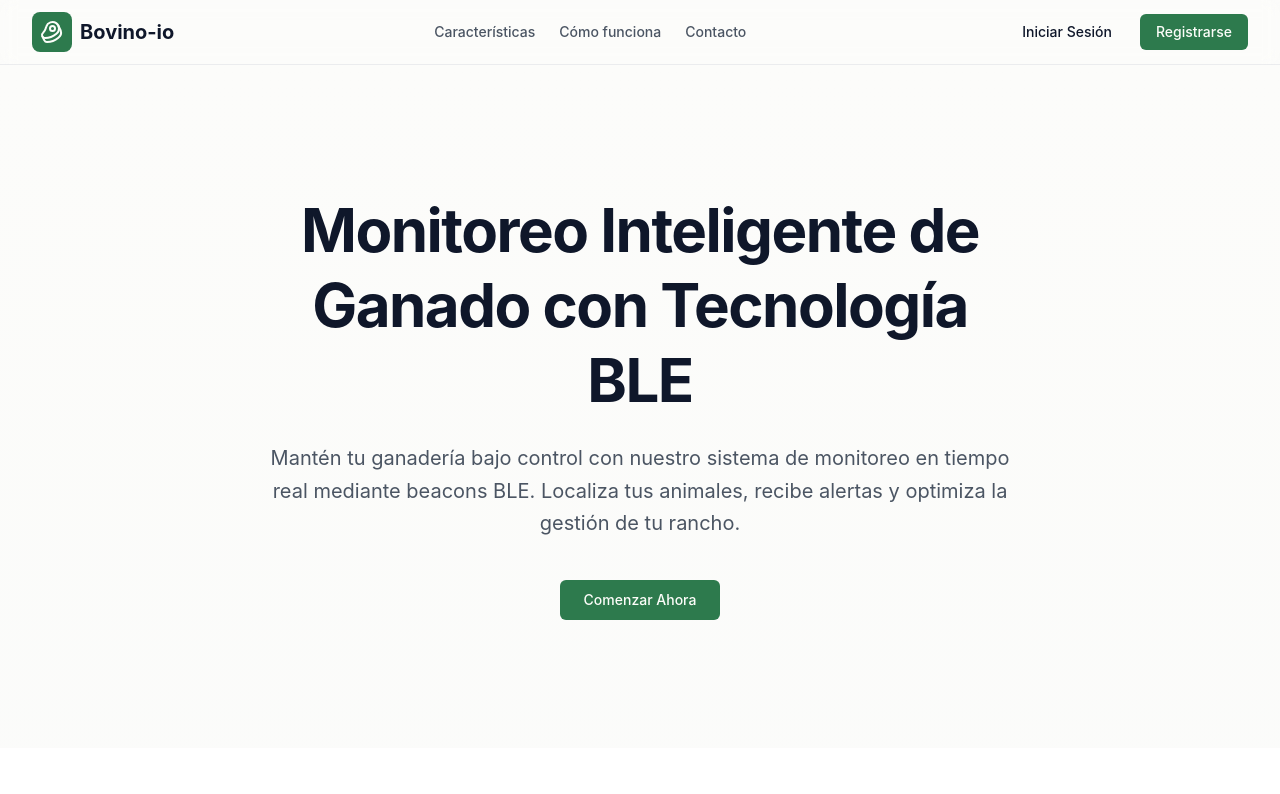
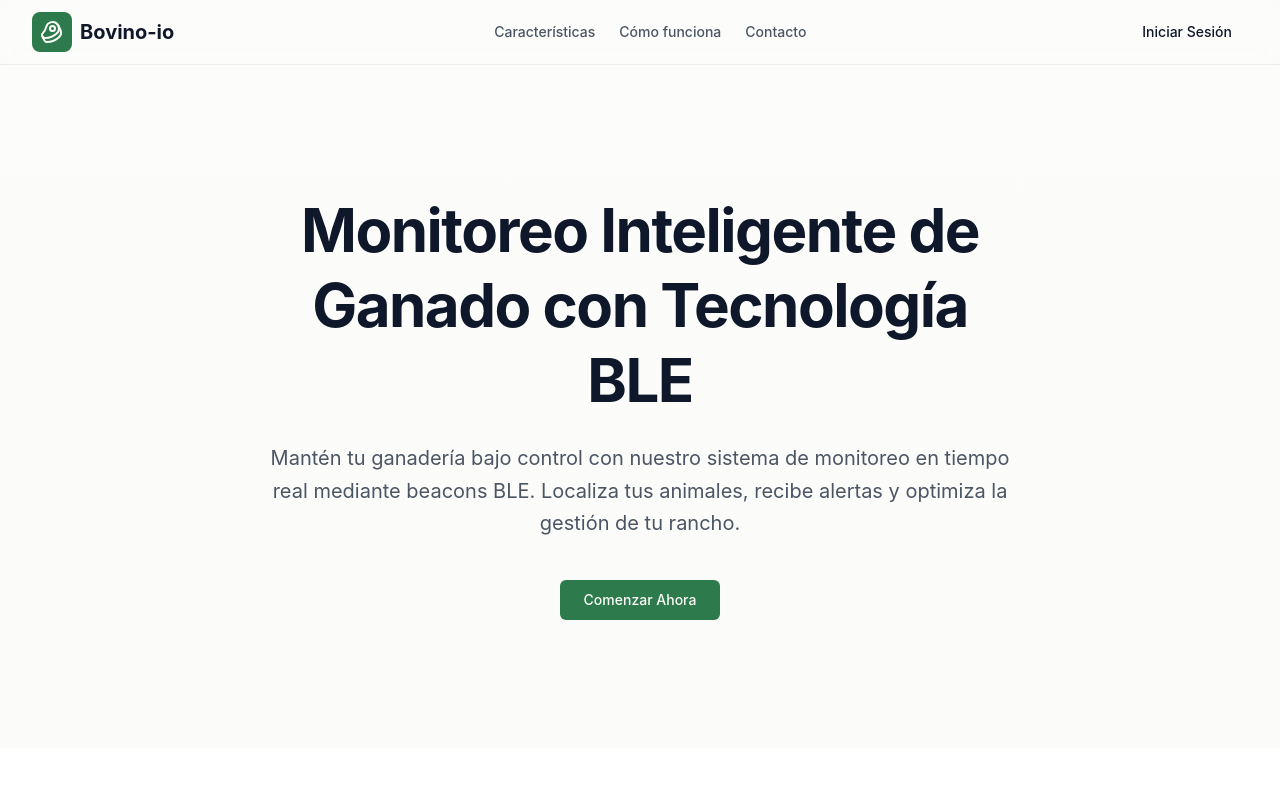
Before and after one commit to Orizon-team/bovino-io-frontend, a Vue app: page / in a window 1280 px wide. Shown: the top 794 px of the page. Built offline with nearby package versions, Linux system fonts and the light colour scheme.

Commit message:
Se quitaron residuos que quedaron de la pantalla de Register.

```diff
--- a/src/components/layouts/AppHeader.vue
+++ b/src/components/layouts/AppHeader.vue
@@ -30,9 +30,6 @@
         <RouterLink to="/login" custom v-slot="{ navigate }">
           <Button variant="ghost" @click="navigate">Iniciar Sesión</Button>
         </RouterLink>
-        <RouterLink to="/register" custom v-slot="{ navigate }">
-          <Button @click="navigate">Registrarse</Button>
-        </RouterLink>
       </div>
     </div>
   </header>
--- a/src/views/Landing/Home.vue
+++ b/src/views/Landing/Home.vue
@@ -18,7 +18,7 @@
             </p>
 
             <div class="mt-10 flex flex-col sm:flex-row items-center justify-center gap-4">
-            <RouterLink to="/register" custom v-slot="{ navigate }">
+            <RouterLink to="/login" custom v-slot="{ navigate }">
               <Button size="lg" @click="navigate">Comenzar Ahora</Button>
             </RouterLink>
 
```
